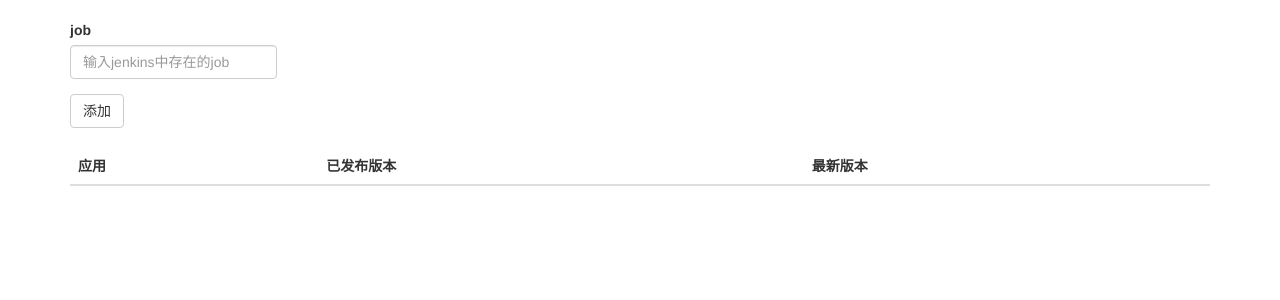
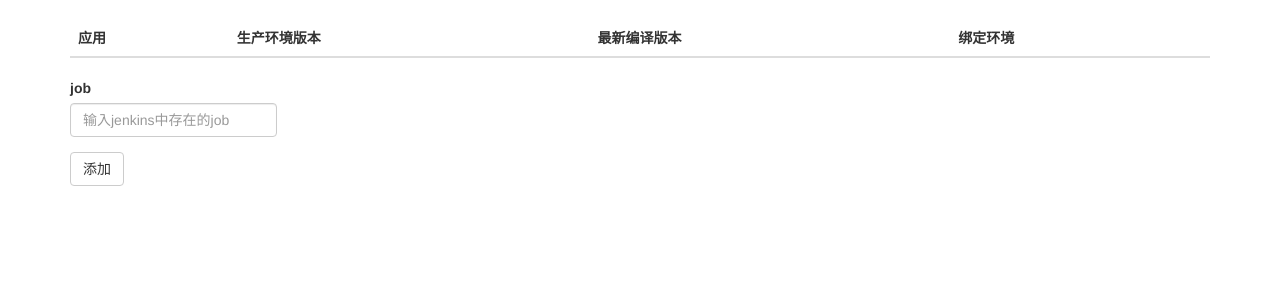
Before and after one commit to lfzyx/ButterSalt, a Flask app: page /deployment/ in a window 1280 px wide. Shown: the part 52-352 px from the top of the page. Run offline with Flask 2, Linux system fonts and the light colour scheme; a user stored in the database is signed in; data that the repository does not hold is empty; some libraries are stand-ins or nearby versions.

Commit message:
调整排版

```diff
--- a/ButterSalt/templates/deployment/index.html
+++ b/ButterSalt/templates/deployment/index.html
@@ -1,6 +1,28 @@
 {% extends "base.html" %}
 
 {% block page_content %}
+
+<table class="table table-hover">
+    <thead>
+    <tr>
+        <th>应用</th>
+        <th>生产环境版本</th>
+        <th>最新编译版本</th>
+        <th>绑定环境</th>
+    </tr>
+    </thead>
+    <tbody>
+    {% for job in jobs %}
+    <tr>
+        <td> {{job}} </td>
+        <td> null </td>
+        <td> {{jobs[job]}} </td>
+        <td> 0 </td>
+    </tr>
+    {% endfor %}
+    </tbody>
+</table>
+
 <form action="" method="post"  class="form" role="form">
     {{ form.hidden_tag() }}
     {% if form.job.errors %}
@@ -17,24 +39,4 @@
         {{ form.submit(class="btn btn-default") }}
     </div>
 </form>
-<br>
-
-<table class="table table-hover">
-    <thead>
-    <tr>
-        <th>应用</th>
-        <th>已发布版本</th>
-        <th>最新版本</th>
-    </tr>
-    </thead>
-    <tbody>
-    {% for job in jobs %}
-    <tr>
-        <td> {{job}} </td>
-        <td> null </td>
-        <td> {{jobs[job]}} </td>
-    </tr>
-    {% endfor %}
-    </tbody>
-</table>
 {% endblock page_content %}
```
